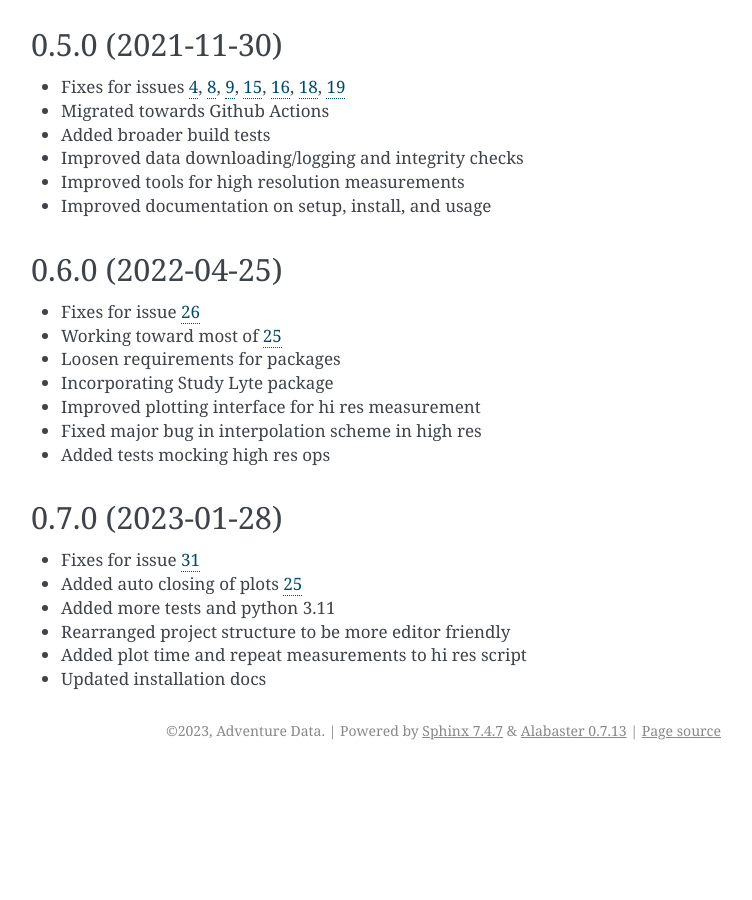
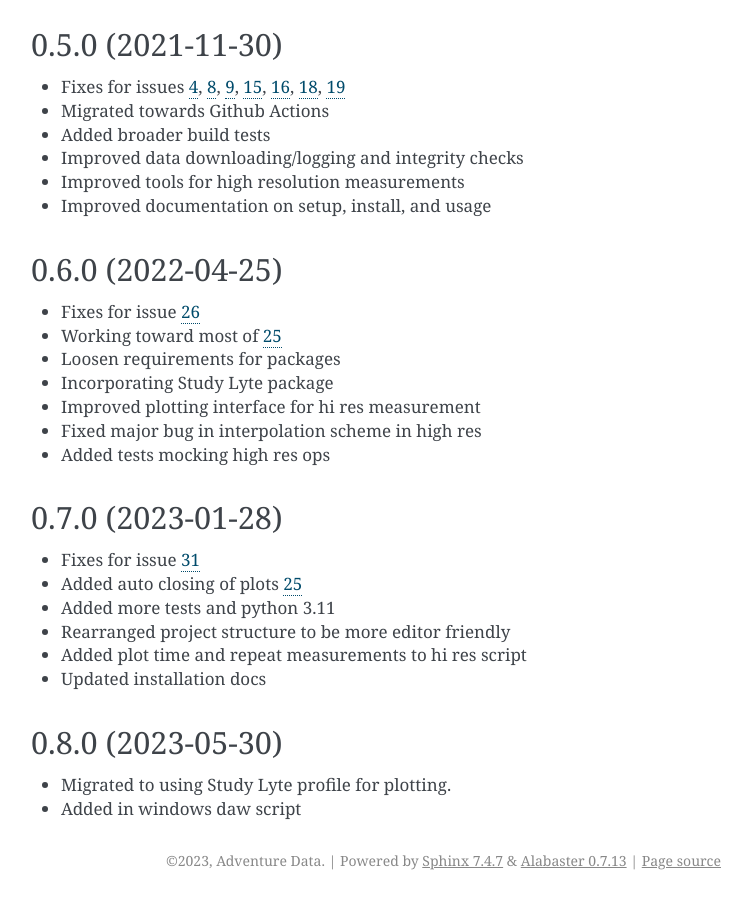
Before and after one commit to AdventureData/radicl, a Sphinx documentation site: the page built from docs/history.rst, in a window 1280 px wide and 900 px high, scrolled down 1061 px. Shown: the whole window, without its empty margins (389-1141 px from the left). Built offline with Sphinx 7.4.7, drawn with Linux system fonts in a browser that asks for light colours; pages that are not in the unit, such as notebooks, are missing from menus; before the commit the page ends 1831 px from its top, so only the background shows below that.

Commit message:
Updated docs a bit

```diff
--- a/README.rst
+++ b/README.rst
@@ -33,4 +33,3 @@ Features
 * Update the Probe Firmware
 * Python API for interacting with the Lyte probe
 * Commandline script for plotting profiles taken through the app (lyteplot, plot_hi_res)
-* Open data processing!
--- a/docs/history.rst
+++ b/docs/history.rst
@@ -90,3 +90,8 @@ Overhaul (2017-10-17)
 
 .. _25: https://github.com/AdventureData/radicl/issues/25
 .. _31: https://github.com/AdventureData/radicl/issues/31
+
+0.8.0 (2023-05-30)
+------------------
+* Migrated to using Study Lyte profile for plotting.
+* Added in windows daw script
```
